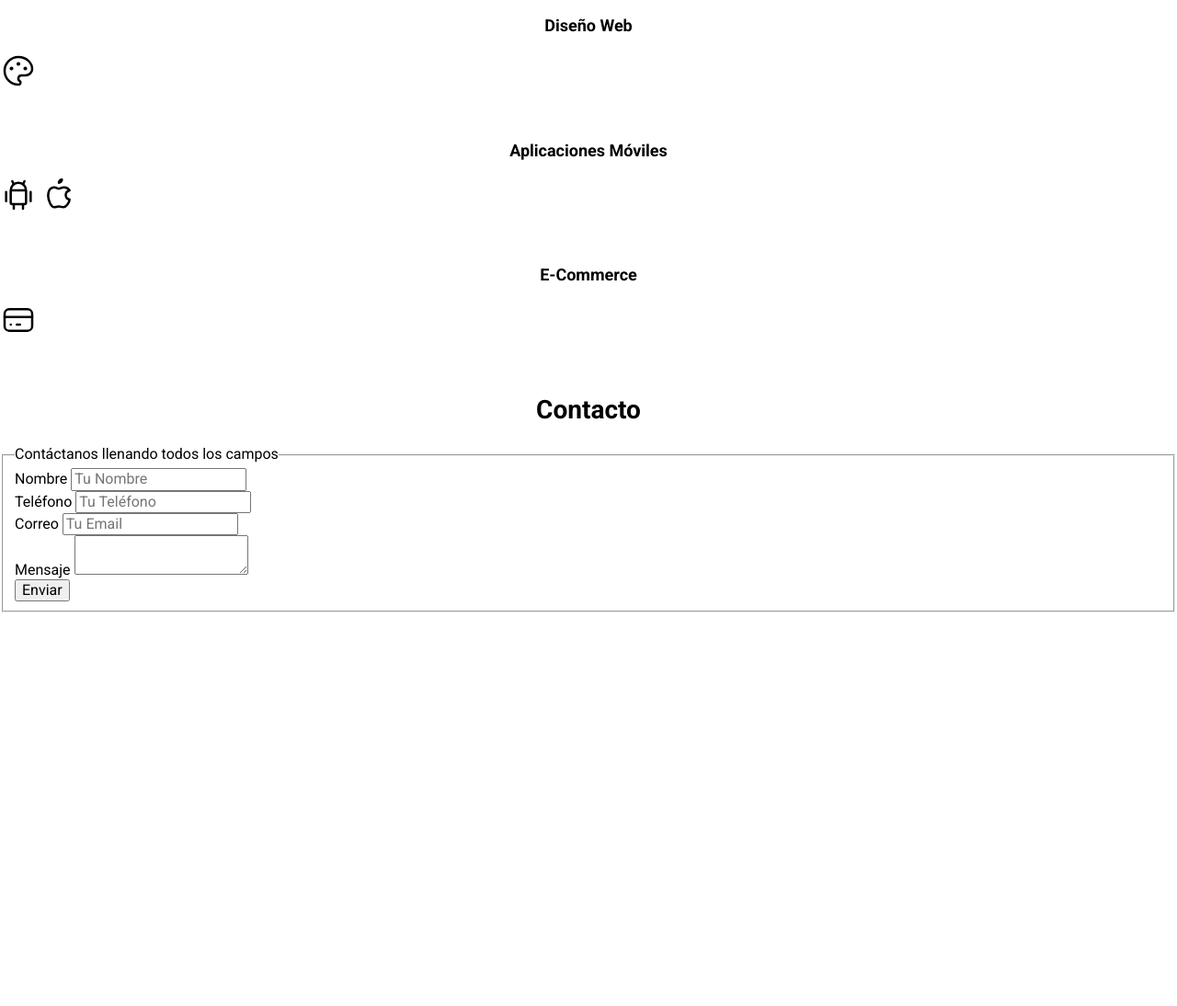
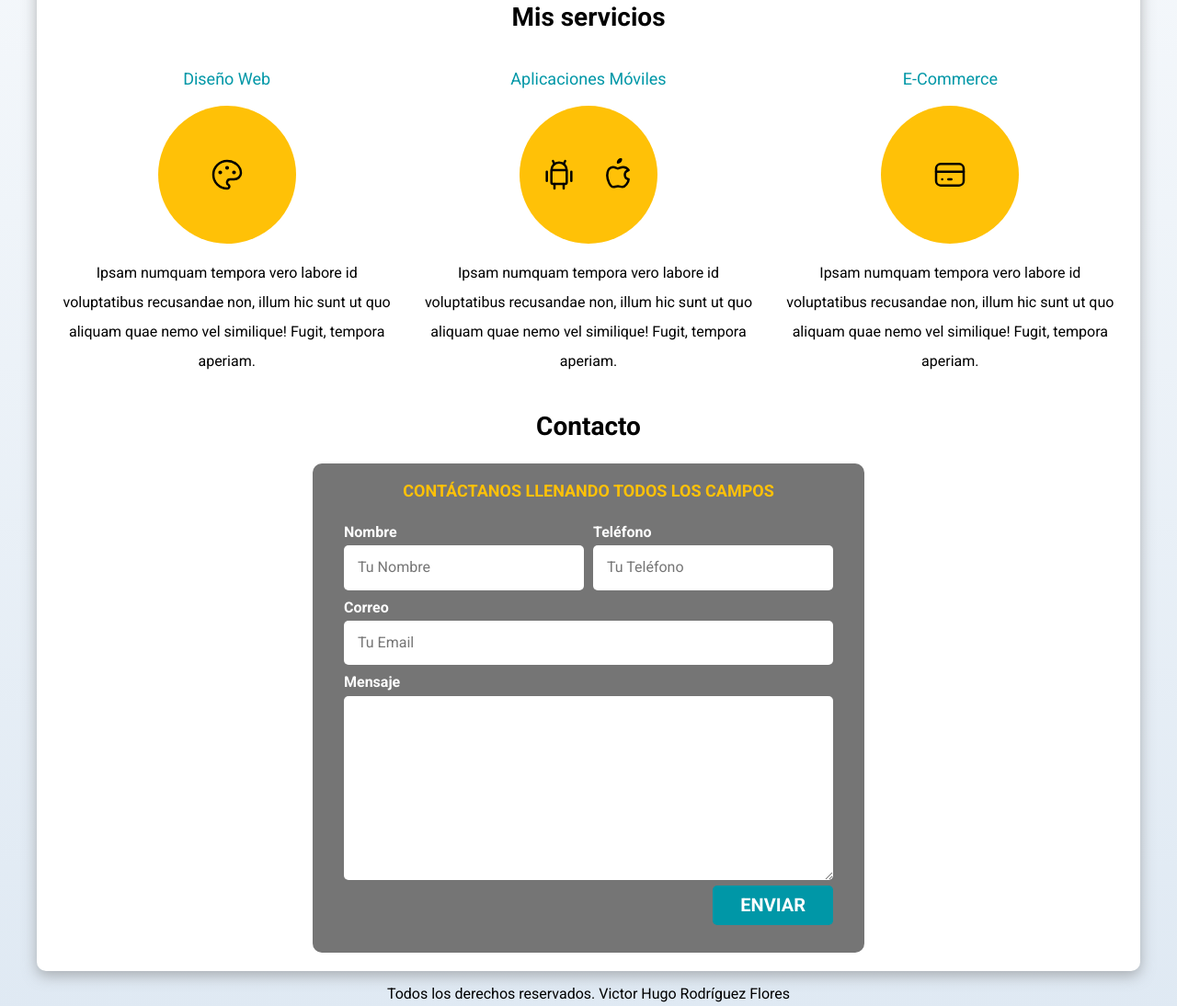
Before and after one commit to VictorHRF/paginaFreelancer, a plain HTML site: page index.html in a window 1280 px wide. Shown: the part 648-1742 px from the top of the page at 92% size. Before the commit the page ends 1364 px from the top, so only its background shows below. Drawn offline with Linux system fonts and the light colour scheme.

Commit message:
main y footer

```diff
--- a/css/styles.css
+++ b/css/styles.css
@@ -4,12 +4,23 @@
     --primario: #FFC107;
     --secundario: #0097A7;
     --gris: #757575;
+    --grisClaro: #DFE9F3;
 }
 
 /* Globales */
 html {
     font-size: 62.5%;
     box-sizing: border-box;
+    scroll-snap-type: y mandatory;
+}
+
+/* scroll snap */
+.servicios,
+.navegacion-principal,
+.formulario,
+.footer {
+    scroll-snap-align: center;
+    scroll-snap-stop: always;
 }
 
 *, *:before, *:after {
@@ -19,6 +30,7 @@ html {
 body {
     font-size: 1.6rem;
     font-family: 'Roboto', sans-serif;
+    background-image: linear-gradient(to top, var(--grisClaro) 0%, var(--blanco) 100%);
 }
 
 .contenedor {
@@ -38,12 +50,44 @@ body {
     border-radius: .5rem;
     width: 90%;
     text-align: center;
+    border: none;
 }
 
 @media (min-width: 768px) {
     .boton {
         width: auto;
     }
+}
+
+.boton:hover {
+    cursor: pointer;
+}
+
+.sombra {
+    -webkit-box-shadow: 0px 5px 15px 0px rgba(112,112,112,0.5);
+    -moz-box-shadow: 0px 5px 15px 0px rgba(112,112,112,0.5);
+    box-shadow: 0px 5px 15px 0px rgba(112,112,112,0.5);
+    background-color: var(--blanco);
+    padding: 2rem;
+    border-radius: 1rem;
+}
+/* Utilidades */
+
+.w-sm-100 {
+    width: 100%;
+}
+
+@media (min-width: 768px) {
+    .w-sm-100 {
+        width: auto;
+    }
+}
+.flex {
+    display: flex;
+}
+
+.alinear-derecha {
+    justify-content: flex-end;
 }
 
 /* Tipografia */
@@ -106,7 +150,9 @@ h1, h2 , h3 {
     background-size: cover;
     height: 45rem;
     position: relative;
+    margin-bottom: 2rem;
 }
+
 .contenido-hero {
       position: absolute;
       /* background-color: rgba(0 , 0, 0, .6); */
@@ -119,11 +165,113 @@ h1, h2 , h3 {
       justify-content: center;
 }
 
-.contenido-hero, h2
-.contenido-hero, p {
+.contenido-hero h2,
+.contenido-hero p {
     color: var(--blanco);
 }
 .contenido-hero .ubicacion {
     display: flex;
     align-items: flex-end;
 }
+
+/* Servicios */
+
+@media (min-width: 768px) {
+    .servicios {
+        display: grid;
+        /* grid-template-columns: 1fr 1fr 1fr; */
+        grid-template-columns: repeat(3, 1fr);
+        column-gap: 2rem;
+    }
+}
+
+.servicio {
+    display: flex;
+    flex-direction: column;
+    align-items: center;
+}
+
+.servicio h3 {
+    color: var(--secundario);
+    font-weight: 400;
+}
+
+.servicio p {
+    line-height: 2;
+    text-align: center;
+}
+
+.servicio .iconos {
+    height: 15rem;
+    width: 15rem;
+    background-color: var(--primario);
+    border-radius: 50%;
+    display: flex;
+    justify-content: space-evenly;
+    align-items: center;
+}
+
+/* Contacto */
+
+.formulario {
+    background-color: var(--gris);
+    width: min( 60rem, 100% ); /* Utilizar el valor mas peque;o */
+    margin: 0 auto;
+    padding: 2rem;
+    border-radius: 1rem;
+}
+
+.formulario fieldset {
+    border: none;
+}
+
+.formulario legend {
+    text-align: center;
+    font-size: 1.8rem;
+    text-transform: uppercase;
+    font-weight: 700;
+    margin-bottom: 2rem;
+    color: var(--primario);
+}
+
+@media (min-width: 768px) {
+    .contenedor-campos {
+        display: grid ;
+        grid-template-columns: repeat(2, 1fr);
+        grid-template-rows: auto auto 20rem;
+        column-gap: 1rem;
+    }
+
+    .campo:nth-child(3),
+    .campo:nth-child(4) {
+        grid-column: 1 / 3;
+    }
+}
+
+.campo {
+    margin-bottom: 1rem;
+}
+
+.campo label {
+    color: var(--blanco);
+    font-weight: bold;
+    margin-bottom: .5rem;
+    display: block;
+}
+
+.campo textarea {
+    height: 20rem;
+}
+
+.input-text {
+    width: 100%;
+    border: none;
+    padding: 1.5rem;
+    border-radius: .5rem;
+}
+
+/* footer */
+
+.footer {
+    text-align: center;
+}
--- a/index.html
+++ b/index.html
@@ -42,11 +42,13 @@
         </div>
     </section>
 
-    <main>
+    <main class="contenedor sombra">
         <h2>Mis servicios</h2>
 
-        <section>
+        <div class="servicios">
+            <section class="servicio">
                 <h3>Diseño Web</h3>
+                <div class="iconos">
                     <svg xmlns="http://www.w3.org/2000/svg" class="icon icon-tabler icon-tabler-palette" width="40" height="40" viewBox="0 0 24 24" stroke-width="1.5" stroke="#000000" fill="none" stroke-linecap="round" stroke-linejoin="round">
                         <path stroke="none" d="M0 0h24v24H0z" fill="none"/>
                         <path d="M12 21a9 9 0 1 1 0 -18a9 8 0 0 1 9 8a4.5 4 0 0 1 -4.5 4h-2.5a2 2 0 0 0 -1 3.75a1.3 1.3 0 0 1 -1 2.25" />
@@ -54,11 +56,13 @@
                         <circle cx="12" cy="7.5" r=".5" fill="currentColor" />
                         <circle cx="16.5" cy="10.5" r=".5" fill="currentColor" />
                     </svg>
+                </div>
                 <p>Ipsam numquam tempora vero labore id voluptatibus recusandae non, illum hic sunt ut quo aliquam quae nemo vel similique! Fugit, tempora aperiam.</p>
             </section>
 
-        <section>
+            <section class="servicio">
                 <h3>Aplicaciones Móviles</h3>
+                <div class="iconos">
                     <svg xmlns="http://www.w3.org/2000/svg" class="icon icon-tabler icon-tabler-brand-android" width="40" height="40" viewBox="0 0 24 24" stroke-width="1.5" stroke="#000000" fill="none" stroke-linecap="round" stroke-linejoin="round">
                         <path stroke="none" d="M0 0h24v24H0z" fill="none"/>
                         <line x1="4" y1="10" x2="4" y2="16" />
@@ -74,11 +78,13 @@
                         <path d="M9 7c-3 0 -4 3 -4 5.5c0 3 2 7.5 4 7.5c1.088 -.046 1.679 -.5 3 -.5c1.312 0 1.5 .5 3 .5s4 -3 4 -5c-.028 -.01 -2.472 -.403 -2.5 -3c-.019 -2.17 2.416 -2.954 2.5 -3c-1.023 -1.492 -2.951 -1.963 -3.5 -2c-1.433 -.111 -2.83 1 -3.5 1c-.68 0 -1.9 -1 -3 -1z" />
                         <path d="M12 4a2 2 0 0 0 2 -2a2 2 0 0 0 -2 2" />
                     </svg>
+                </div>
                 <p>Ipsam numquam tempora vero labore id voluptatibus recusandae non, illum hic sunt ut quo aliquam quae nemo vel similique! Fugit, tempora aperiam.</p>
             </section>
 
-        <section>
+            <section class="servicio">
                 <h3>E-Commerce</h3>
+                <div class="iconos">
                     <svg xmlns="http://www.w3.org/2000/svg" class="icon icon-tabler icon-tabler-credit-card" width="40" height="40" viewBox="0 0 24 24" stroke-width="1.5" stroke="#000000" fill="none" stroke-linecap="round" stroke-linejoin="round">
                         <path stroke="none" d="M0 0h24v24H0z" fill="none"/>
                         <rect x="3" y="5" width="18" height="14" rx="3" />
@@ -86,45 +92,48 @@
                         <line x1="7" y1="15" x2="7.01" y2="15" />
                         <line x1="11" y1="15" x2="13" y2="15" />
                     </svg>
+                </div>
                 <p>Ipsam numquam tempora vero labore id voluptatibus recusandae non, illum hic sunt ut quo aliquam quae nemo vel similique! Fugit, tempora aperiam.</p>
             </section>
-    </main>
+        </div> <!-- Servicios -->
 
         <section>
             <h2>Contacto</h2>
-
-        <form>
+            <form class="formulario">
                 <fieldset>
                     <legend>Contáctanos llenando todos los campos</legend>
 
-                <div>
+                    <div class="contenedor-campos">
+                        <div class="campo">
                             <label>Nombre</label>
-                    <input type="text" placeholder="Tu Nombre">
+                            <input class="input-text" type="text" placeholder="Tu Nombre">
                         </div>
 
-                <div>
+                        <div class="campo">
                             <label>Teléfono</label>
-                    <input type="tel" placeholder="Tu Teléfono">
+                            <input class="input-text" type="tel" placeholder="Tu Teléfono">
                         </div>
 
-                <div>
+                        <div class="campo">
                             <label>Correo</label>
-                    <input type="email" placeholder="Tu Email">
+                            <input class="input-text" type="email" placeholder="Tu Email">
                         </div>
 
-                <div>
+                        <div class="campo">
                             <label>Mensaje</label>
-                    <textarea></textarea>
+                            <textarea class="input-text"></textarea>
                         </div>
-
-                <div>
-                    <button type="submit">Enviar</button>
+                    </div>  <!-- .contenedor-campos -->
+                    <div class="alinear-derecha flex">
+                        <input class="boton w-sm-100" type="submit" value="Enviar"></input>
                     </div>
                 </fieldset>
             </form>
         </section>
 
-    <footer>
+    </main>
+
+    <footer class="footer">
         <p>Todos los derechos reservados. Victor Hugo Rodríguez Flores</p>
     </footer>
 </body>
```
Lines whose indentation alone changed are shown as unchanged.
